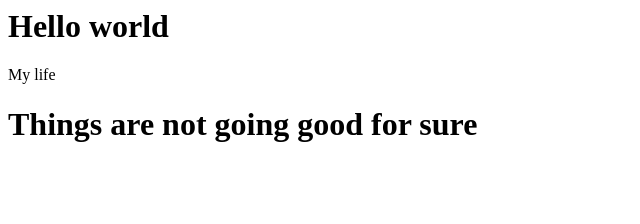
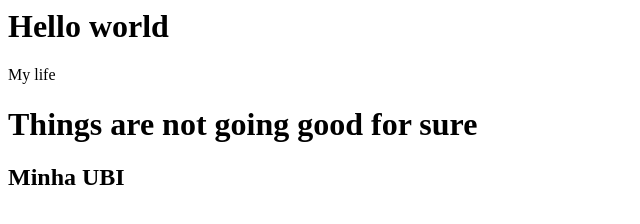
Before and after one commit to victorino3/git_b, a plain HTML site: page index.html in a window 1280 px wide. Shown: the whole page, without its empty margins (0-640 px from the left). Drawn offline with Linux system fonts and the light colour scheme.

Commit message:
Completing html

```diff
--- a/index.html
+++ b/index.html
@@ -1,3 +1,4 @@
 <h1>Hello world</h1>
 <p>My life</p>
 <h1>Things are not going good for sure</h1>
+<h2>Minha UBI</h2>
```
